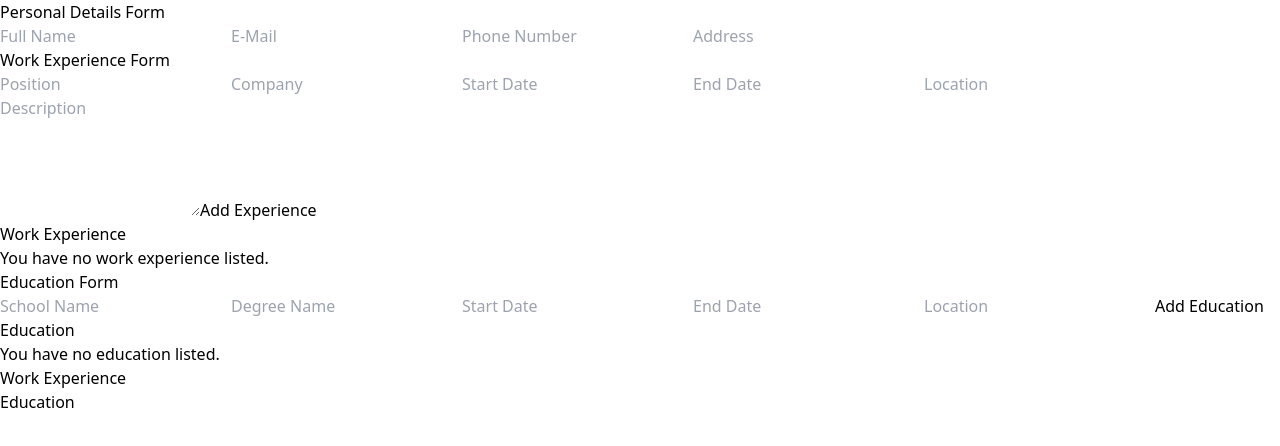
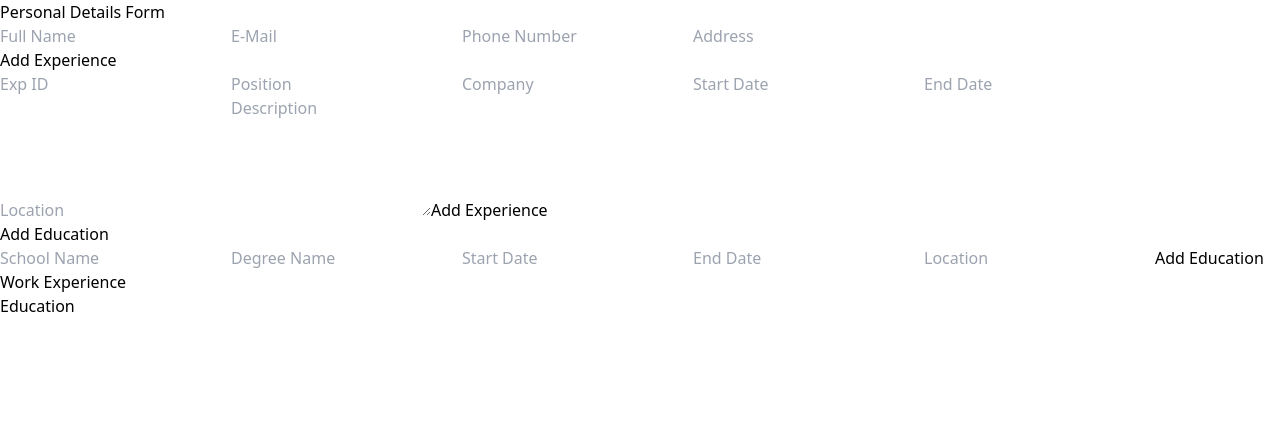
Before and after one commit to gryanpeterson/cv-application, a React (Vite) app: page / in a window 1280 px wide. Shown: the top 446 px of the page. Built offline with nearby package versions, Linux system fonts and the light colour scheme.

Commit message:
Add separate components for SubmittedExperience and SubmittedEducation

```diff
--- a/src/App.jsx
+++ b/src/App.jsx
@@ -6,6 +6,8 @@ import WorkExperienceForm from "./components/ExperienceForm";
 import ExperienceSection from "./components/ExperienceSection";
 import EducationForm from "./components/EducationForm";
 import EducationSection from "./components/EducationSection";
+import SubmittedExperience from "./components/SubmittedExperience";
+import SubmittedEducation from "./components/SubmittedEducation";
 
 function App() {
   const [fullName, setFullName] = useState("");
@@ -14,6 +16,7 @@ function App() {
   const [address, setAddress] = useState("");
   const [experience, setExperience] = useState([]);
   const [education, setEducation] = useState([]);
+  const [isEditing, setIsEditing] = useState(false);
 
   const onChangeFullName = (e) => {
     setFullName(e.target.value);
@@ -37,15 +40,24 @@ function App() {
     }
   };
 
-  const addExperience = (e) => {
+  const handleEditToggle = () => {
+    if (isEditing === false) {
+      setIsEditing(true);
+    } else {
+      setIsEditing(false);
+    }
+  };
+
+  const saveExperience = (e) => {
+    if (isEditing === false) {
       e.preventDefault();
       const id = uuidv4();
-    const position = e.target[0].value;
-    const company = e.target[1].value;
-    const startDate = e.target[2].value;
-    const endDate = e.target[3].value;
-    const location = e.target[4].value;
-    const description = e.target[5].value;
+      const position = e.target[1].value;
+      const company = e.target[2].value;
+      const startDate = e.target[3].value;
+      const endDate = e.target[4].value;
+      const location = e.target[5].value;
+      const description = e.target[6].value;
       const newExperience = {
         id,
         position,
@@ -57,12 +69,13 @@ function App() {
       };
       setExperience([...experience, newExperience]);
       clearForm(e);
+    }
   };
 
   const deleteExperience = (id) => {
-    setExperience((currentExperience) => {
-      return currentExperience.filter((exp) => exp.id !== id);
-    });
+    setExperience((currentExperience) =>
+      currentExperience.filter((exp) => exp.id !== id)
+    );
   };
 
   const addEducation = (e) => {
@@ -94,13 +107,21 @@ function App() {
           address={onChangeAddress}
         />
         <WorkExperienceForm
+          saveExperience={saveExperience}
+          isEditing={isEditing}
+        />
+        <SubmittedExperience
           experience={experience}
-          addExperience={addExperience}
           deleteExperience={deleteExperience}
+          handleEditToggle={handleEditToggle}
         />
         <EducationForm
           education={education}
           addEducation={addEducation}
+          deleteEducation={deleteEducation}
+        />
+        <SubmittedEducation
+          education={education}
           deleteEducation={deleteEducation}
         />
       </div>
--- a/src/components/EducationForm.jsx
+++ b/src/components/EducationForm.jsx
@@ -1,16 +1,11 @@
 function EducationForm({ addEducation, deleteEducation, education }) {
-  const hasEducation = () => {
-    if (education.length < 1) {
-      return <p>You have no education listed.</p>;
-    }
-  };
   return (
     <>
       <div className="order-4">
         <form
           className="flex flex-col items-center p-5 mb-5 rounded-lg bg-slate-50"
           onSubmit={addEducation}>
-          <h1 className="text-xl font-bold">Education Form</h1>
+          <h1 className="text-xl font-bold">Add Education</h1>
           <input
             className="mb-1 text-center bg-gray-200 border-2 border-black border-none rounded-full"
             type="text"
@@ -51,31 +46,6 @@ function EducationForm({ addEducation, deleteEducation, education }) {
           </button>
         </form>
       </div>
-
-      <div className="flex flex-col items-center order-5 p-5 rounded-lg bg-slate-50 h-max">
-        <h1 className="text-xl font-bold">Education</h1>
-        {hasEducation()}
-
-        {education.map((educationObject) => {
-          return (
-            <div
-              className="grid grid-cols-3 place-items-center"
-              key={educationObject.id}>
-              <div className="">
-                {educationObject.school} - {educationObject.degree}
-              </div>
-              <button className="p-1 mt-3 bg-gray-300 rounded-full">
-                Edit
-              </button>
-              <button
-                className="p-1 mt-3 bg-gray-300 rounded-full"
-                onClick={() => deleteEducation(educationObject.id)}>
-                Delete
-              </button>
-            </div>
-          );
-        })}
-      </div>
     </>
   );
 }
--- a/src/components/ExperienceForm.jsx
+++ b/src/components/ExperienceForm.jsx
@@ -1,73 +1,51 @@
 import { useRef } from "react";
 
-function WorkExperienceForm({ addExperience, experience, deleteExperience }) {
+function WorkExperienceForm({ saveExperience, isEditing }) {
   const formRef = useRef(null);
+  const expIdRef = useRef(null);
 
-  const fillExperienceForm = (id) => {
-    for (let exp of experience) {
-      if (exp.id === id) {
-        formRef.current[0].value = exp.position;
-        formRef.current[1].value = exp.company;
-        formRef.current[2].value = exp.startDate;
-        formRef.current[3].value = exp.endDate;
-        formRef.current[4].value = exp.location;
-        formRef.current[5].value = exp.description;
-      }
-    }
-  };
-
-  const hasExperience = () => {
-    if (experience.length < 1) {
-      return <p>You have no work experience listed.</p>;
-    }
-  };
+  if (isEditing === false) {
     return (
       <>
         <div className="order-2">
           <form
             ref={formRef}
             className="flex flex-col items-center p-5 mb-5 rounded-lg bg-slate-50"
-          onSubmit={addExperience}>
-          <h1 className="text-xl font-bold">Work Experience Form</h1>
+            onSubmit={(e) => saveExperience(e)}>
+            <h1 className="text-xl font-bold">Add Experience</h1>
+            <input
+              ref={expIdRef}
+              className="hidden"
+              type="text"
+              placeholder="Exp ID"
+            />
             <input
               className="mb-1 text-center bg-gray-200 border-2 border-black border-none rounded-full"
               type="text"
-            name="position"
-            id="position"
               placeholder="Position"
             />
             <input
               className="mb-1 text-center bg-gray-200 border-2 border-black border-none rounded-full"
               type="text"
-            name="company"
-            id="company"
               placeholder="Company"
             />
             <input
               className="mb-1 text-center bg-gray-200 border-2 border-black border-none rounded-full"
               type="text"
-            name="startDate"
-            id="startDate"
               placeholder="Start Date"
             />
             <input
               className="mb-1 text-center bg-gray-200 border-2 border-black border-none rounded-full"
               type="text"
-            name="endDate"
-            id="endDate"
               placeholder="End Date"
             />
             <input
               className="mb-1 text-center bg-gray-200 border-2 border-black border-none rounded-full"
               type="text"
-            name="location"
-            id="location"
               placeholder="Location"
             />
             <textarea
               className="mb-1 text-center bg-gray-200 border-2 border-black border-none rounded-lg"
-            name=""
-            id=""
               cols="20"
               rows="5"
               placeholder="Description"></textarea>
@@ -76,35 +54,61 @@ function WorkExperienceForm({ addExperience, experience, deleteExperience }) {
             </button>
           </form>
         </div>
-
-      <div className="flex flex-col items-center order-3 p-5 mb-5 rounded-lg bg-slate-50 h-max">
-        <h1 className="text-xl font-bold">Work Experience</h1>
-        {hasExperience()}
-
-        {experience.map((experienceObject) => {
+      </>
+    );
+  } else {
     return (
-            <div
-              className="grid grid-cols-3 mb-5 place-items-center gap-x-4"
-              key={experienceObject.id}>
-              <div className="">
-                {experienceObject.company} - {experienceObject.position}
-              </div>
-              <button
-                className="p-1 px-2 mt-3 bg-gray-300 rounded-full"
-                onClick={() => fillExperienceForm(experienceObject.id)}>
-                Edit
+      <>
+        <div className="order-2">
+          <form
+            ref={formRef}
+            className="flex flex-col items-center p-5 mb-5 rounded-lg bg-slate-50"
+            onSubmit={(e) => addExperience(e)}>
+            <h1 className="text-xl font-bold">Edit Experience</h1>
+            <input
+              ref={expIdRef}
+              className="hidden"
+              type="text"
+              placeholder="Exp ID"
+            />
+            <input
+              className="mb-1 text-center bg-gray-200 border-2 border-black border-none rounded-full"
+              type="text"
+              placeholder="Position"
+            />
+            <input
+              className="mb-1 text-center bg-gray-200 border-2 border-black border-none rounded-full"
+              type="text"
+              placeholder="Company"
+            />
+            <input
+              className="mb-1 text-center bg-gray-200 border-2 border-black border-none rounded-full"
+              type="text"
+              placeholder="Start Date"
+            />
+            <input
+              className="mb-1 text-center bg-gray-200 border-2 border-black border-none rounded-full"
+              type="text"
+              placeholder="End Date"
+            />
+            <input
+              className="mb-1 text-center bg-gray-200 border-2 border-black border-none rounded-full"
+              type="text"
+              placeholder="Location"
+            />
+            <textarea
+              className="mb-1 text-center bg-gray-200 border-2 border-black border-none rounded-lg"
+              cols="20"
+              rows="5"
+              placeholder="Description"></textarea>
+            <button className="p-1 mt-3 bg-gray-300 rounded-full" type="submit">
+              Save Experience
             </button>
-              <button
-                className="p-1 px-2 mt-3 bg-gray-300 rounded-full"
-                onClick={() => deleteExperience(experienceObject.id)}>
-                Delete
-              </button>
-            </div>
-          );
-        })}
+          </form>
         </div>
       </>
     );
   }
+}
 
 export default WorkExperienceForm;
--- /dev/null
+++ b/src/components/SubmittedEducation.jsx
@@ -0,0 +1,31 @@
+function SubmittedEducation({ deleteEducation, education }) {
+  if (education.length != 0) {
+    return (
+      <div className="flex flex-col items-center order-5 p-5 rounded-lg bg-slate-50 h-max">
+        <h1 className="text-xl font-bold">Education</h1>
+
+        {education.map((educationObject) => {
+          return (
+            <div
+              className="grid grid-cols-3 place-items-center"
+              key={educationObject.id}>
+              <div className="">
+                {educationObject.school} - {educationObject.degree}
+              </div>
+              <button className="p-1 mt-3 bg-gray-300 rounded-full">
+                Edit
+              </button>
+              <button
+                className="p-1 mt-3 bg-gray-300 rounded-full"
+                onClick={() => deleteEducation(educationObject.id)}>
+                Delete
+              </button>
+            </div>
+          );
+        })}
+      </div>
+    );
+  }
+}
+
+export default SubmittedEducation;
--- /dev/null
+++ b/src/components/SubmittedExperience.jsx
@@ -0,0 +1,37 @@
+function SubmittedExperience({
+  experience,
+  deleteExperience,
+  handleEditToggle,
+}) {
+  if (experience.length != 0) {
+    return (
+      <div className="flex flex-col items-center order-3 p-5 mb-5 rounded-lg bg-slate-50 h-max">
+        <h1 className="text-xl font-bold">Work Experience</h1>
+
+        {experience.map((experienceObject) => {
+          return (
+            <div
+              className="grid grid-cols-3 mb-5 place-items-center gap-x-4"
+              key={experienceObject.id}>
+              <div className="">
+                {experienceObject.company} - {experienceObject.position}
+              </div>
+              <button
+                className="p-1 px-2 mt-3 bg-gray-300 rounded-full"
+                onClick={handleEditToggle}>
+                Edit
+              </button>
+              <button
+                className="p-1 px-2 mt-3 bg-gray-300 rounded-full"
+                onClick={() => deleteExperience(experienceObject.id)}>
+                Delete
+              </button>
+            </div>
+          );
+        })}
+      </div>
+    );
+  }
+}
+
+export default SubmittedExperience;
```
Lines whose indentation alone changed are shown as unchanged.
